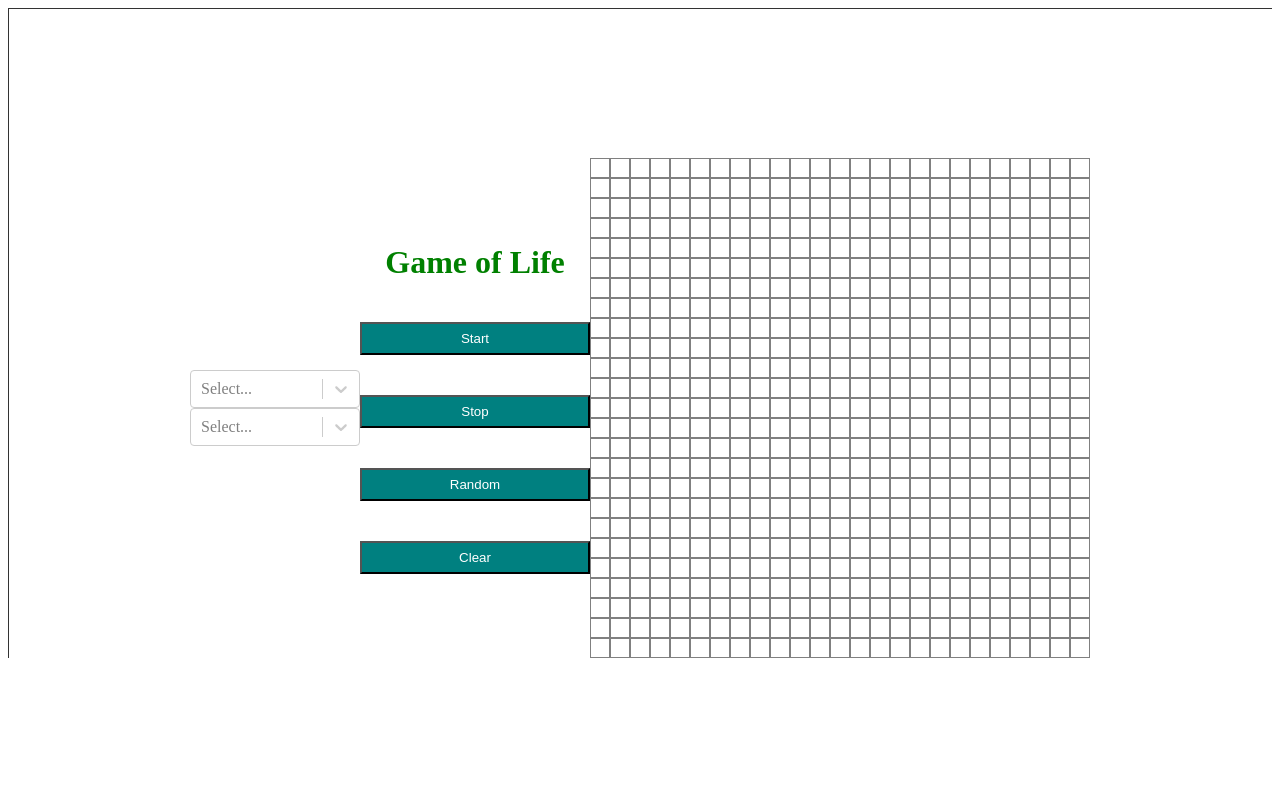
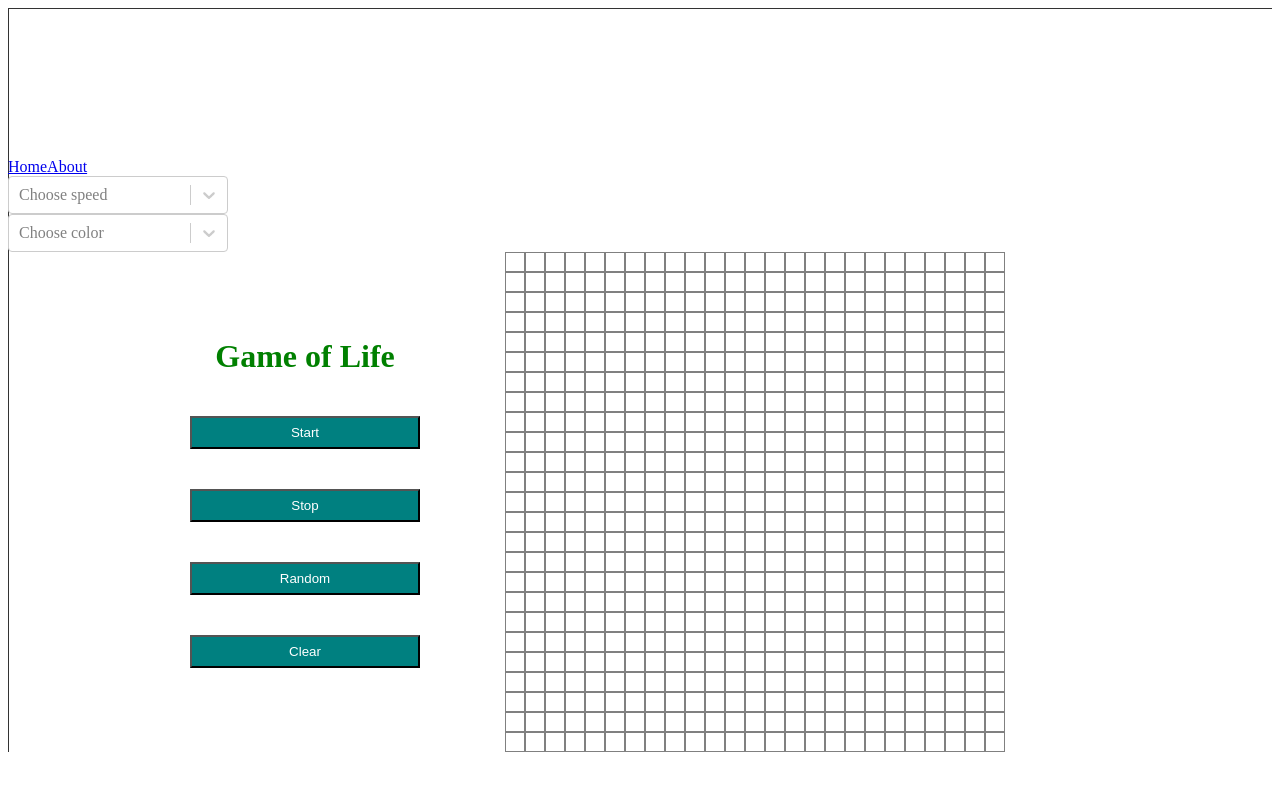
Before and after one commit to vy3191/CS-Build-Week-1, a React app: page / in a window 1280 px wide. Shown: the top 790 px of the page. Built offline with nearby package versions, Linux system fonts and the light colour scheme; the HTML template or start-up script is replaced by a standard one.

Commit message:
Add about page with routes

```diff
--- /dev/null
+++ b/src/About.js
@@ -0,0 +1,28 @@
+import React from 'react';
+import { Link } from 'react-router-dom';
+
+function About() {
+  return (
+    <React.Fragment>
+     <Link to="/">Home</Link>
+    <div>
+      <p>The universe of the Game of Life is an infinite, two-dimensional orthogonal grid of square cells, each of which is in one of two possible states, live or dead,. Every cell interacts with its eight neighbors, which are the cells that are horizontally, vertically, or diagonally adjacent. At each step in time, the following transitions occur</p>
+      <ul>
+        <li>Any live cell with fewer than two live neighbors dies, as if by under population.</li>
+        <li>Any live cell with two or three live neighbors lives on to the next generation.</li>
+        <li>Any live cell with more than three live neighbors dies, as if by overpopulation.</li>
+        <li>Any dead cell with exactly three live neighbors becomes a live cell, as if by reproduction.</li>
+      </ul>
+      <p>These rules, which compare the behavior of the automaton to real life, can be condensed into the following:</p>
+      <ul>
+        <li>Any live cell with two or three live neighbors survives.</li>
+        <li>Any dead cell with three live neighbors becomes a live cell.</li>
+        <li>All other live cells die in the next generation. Similarly, all other dead cells stay dead.</li>
+      </ul>
+      <p>The initial pattern constitutes the seed of the system. The first generation is created by applying the above rules simultaneously to every cell in the seed; births and deaths occur simultaneously, and the discrete moment at which this happens is sometimes called a tick. Each generation is a pure function of the preceding one. The rules continue to be applied repeatedly to create further generations.</p>
+    </div>
+    </React.Fragment>
+  )
+}
+
+export default About
--- a/src/App.js
+++ b/src/App.js
@@ -1,12 +1,16 @@
 import React from 'react';
-import './Board';
+import {BrowserRouter as Router, Route } from 'react-router-dom';
+import Board from './Board';
+import About from './About';
 import './App.css';
-import Board from './Board';
 
 function App() {
   return (
     <div className="body">
-      <Board />
+    <Router>
+      <Route exact path="/" component={Board} />
+      <Route path="/about" component={About} />
+    </Router>
     </div>
   )
 }
--- a/src/Board.js
+++ b/src/Board.js
@@ -1,4 +1,5 @@
 import React, { useState, useCallback, useEffect, useRef } from 'react';
+import { Link } from 'react-router-dom';
 import Select from 'react-select';
 import produce from 'immer';
 
@@ -106,22 +107,27 @@ function Board() {
   console.log('Before click', running);
   console.log('time or speed', time);
   return (
-    <div className="container">
-      <div className="select-options">
+    <React.Fragment>
+     <Link exact to="/">Home</Link>
+     <Link to="/about">About</Link>
+     <div className="select-options">
         <Select
           value={parseInt(time)}
           defaultValue={timeOptions[2]}
           label="choose speed"
           onChange={handleTime}
           options={timeOptions}
+          placeholder="Choose speed"
         />
         <Select
           value={color}
           defaultValue={colorOptions[1]}
           onChange={handleColor}
           options={colorOptions}
+          placeholder="Choose color"
         />
       </div>
+    <div className="container">
       <div className="buttons-container">
         <h1>Game of Life</h1>
         <button onClick={() => {
@@ -171,6 +177,7 @@ function Board() {
         }))}
       </div>
     </div>
+    </React.Fragment>
   )
 };
 
```
